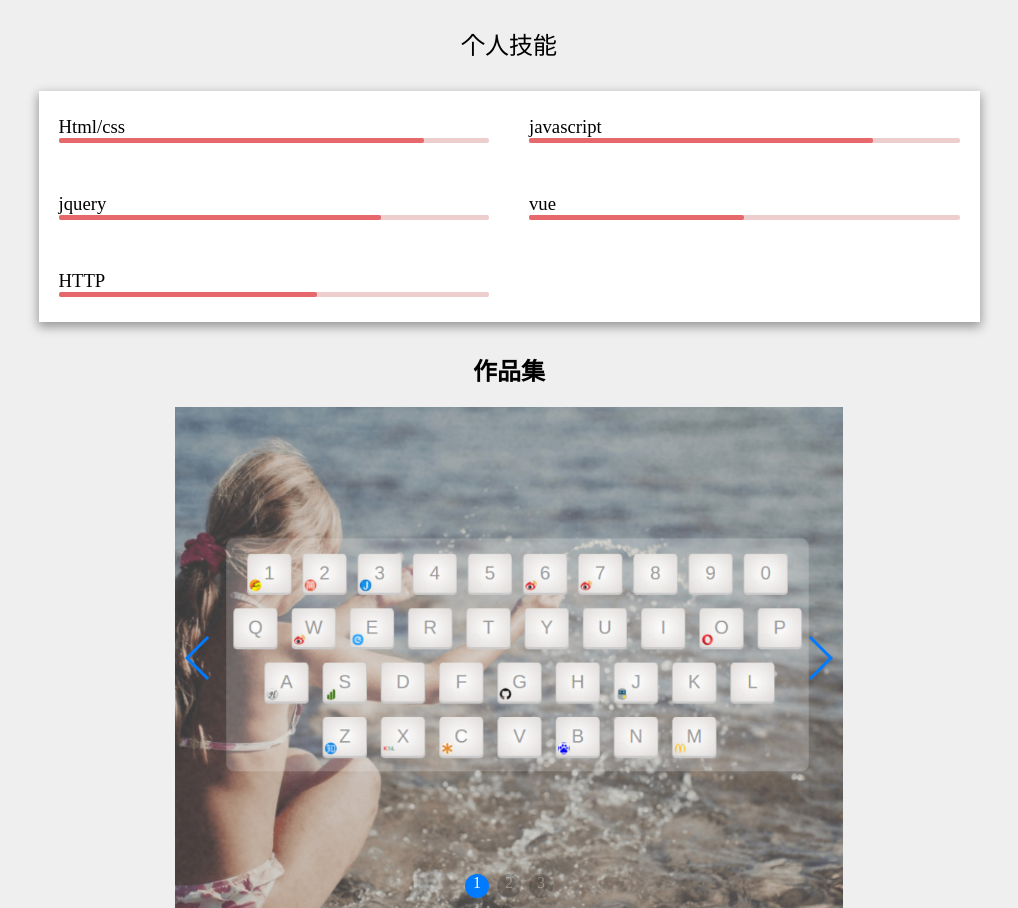
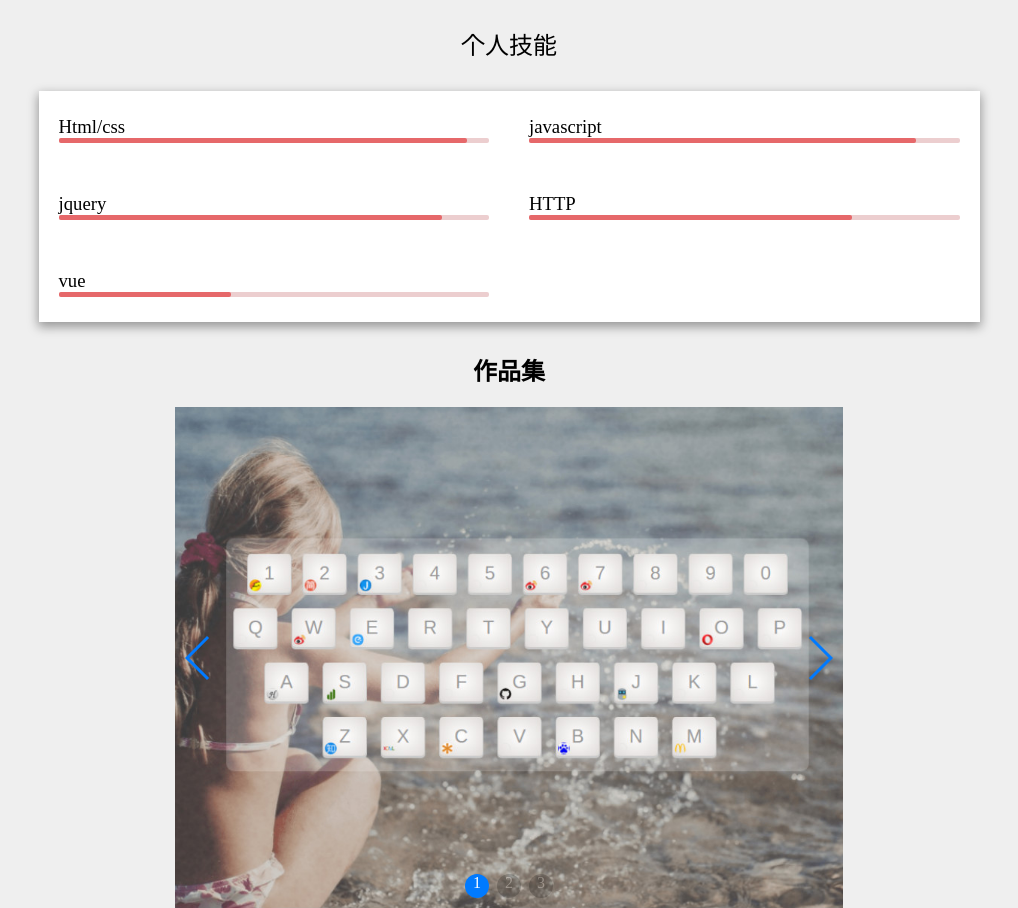
Before and after one commit to mozhenghong/resume, a plain HTML site: page index.html in a window 1280 px wide. Shown: the part 740-1648 px from the top of the page, without its empty margins (131-1149 px from the left). Drawn offline with nearby package versions, Linux system fonts and the light colour scheme; a script that the page names is missing.

Commit message:
修改样式

```diff
--- a/index.html
+++ b/index.html
@@ -107,17 +107,23 @@
                 <li>
                     <h3>Html/css</h3>
                     <div class="progressbar">
-                        <div class="progress" style="width:85%"></div>
+                        <div class="progress" style="width:95%"></div>
                     </div>
                 </li>
                 <li>
                     <h3>javascript</h3>
                     <div class="progressbar">
-                        <div class="progress" style="width:80%"></div>
+                        <div class="progress" style="width:90%"></div>
                     </div>
                 </li>
                 <li>
                     <h3>jquery</h3>
+                    <div class="progressbar">
+                        <div class="progress" style="width:89%"></div>
+                    </div>
+                </li>
+                <li>
+                    <h3>HTTP</h3>
                     <div class="progressbar">
                         <div class="progress" style="width:75%"></div>
                     </div>
@@ -125,13 +131,7 @@
                 <li>
                     <h3>vue</h3>
                     <div class="progressbar">
-                        <div class="progress" style="width:50%"></div>
-                    </div>
-                </li>
-                <li>
-                    <h3>HTTP</h3>
-                    <div class="progressbar">
-                        <div class="progress" style="width:60%"></div>
+                        <div class="progress" style="width:40%"></div>
                     </div>
                 </li>
             </ol>
```
